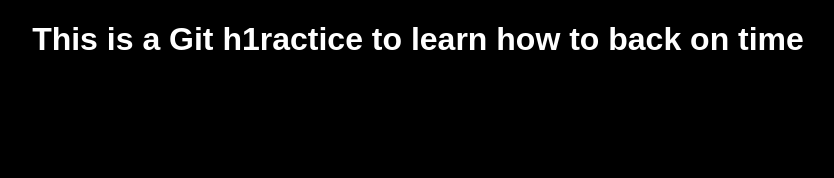
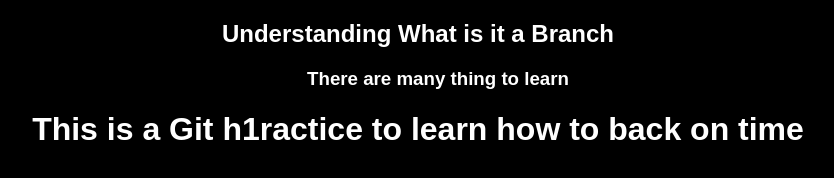
Before and after one commit to carloseur24/WebDevelopment, a plain HTML site: page gitPractice/blogpost.html in a window 1280 px wide. Shown: the whole page, without its empty margins (222-1056 px from the left). Drawn offline with Linux system fonts and the light colour scheme.

Commit message:
commit to header branch

```diff
--- a/gitPractice/blogpost.html
+++ b/gitPractice/blogpost.html
@@ -6,6 +6,10 @@
     <meta name="viewport" content="width=device-width, initial-scale=1.0">
     <link rel="stylesheet" href="./css/style.css">
     <title>Git for Pros</title>
+    <div id="container">
+        <h2>Understanding What is it a Branch</h2>
+        <dir id="content"><h3>There are many thing to learn</h3></dir>
+    </div>
 </head>
 <body>
     <h1>This is a Git h1ractice to learn how to back on time</h1>
```
